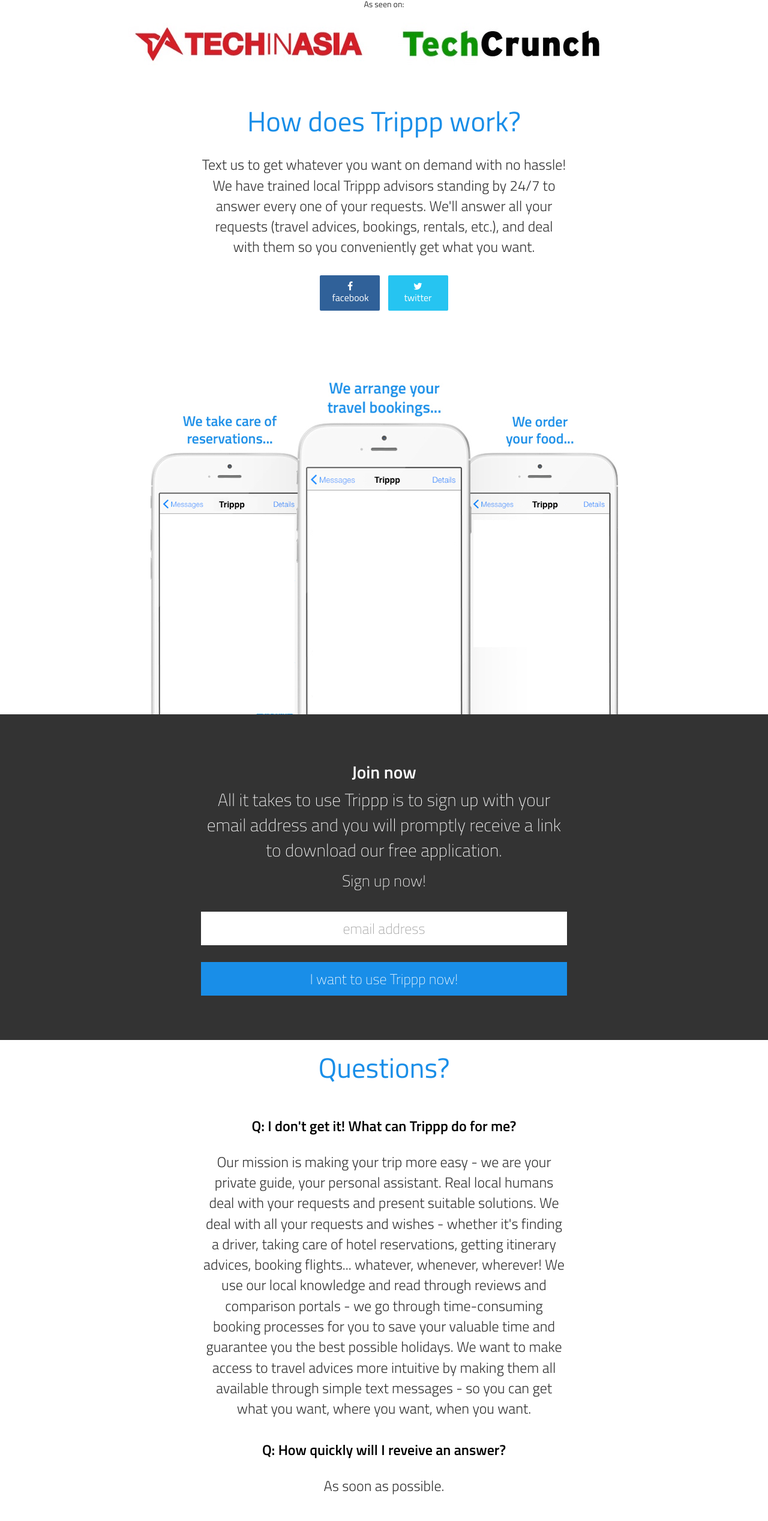
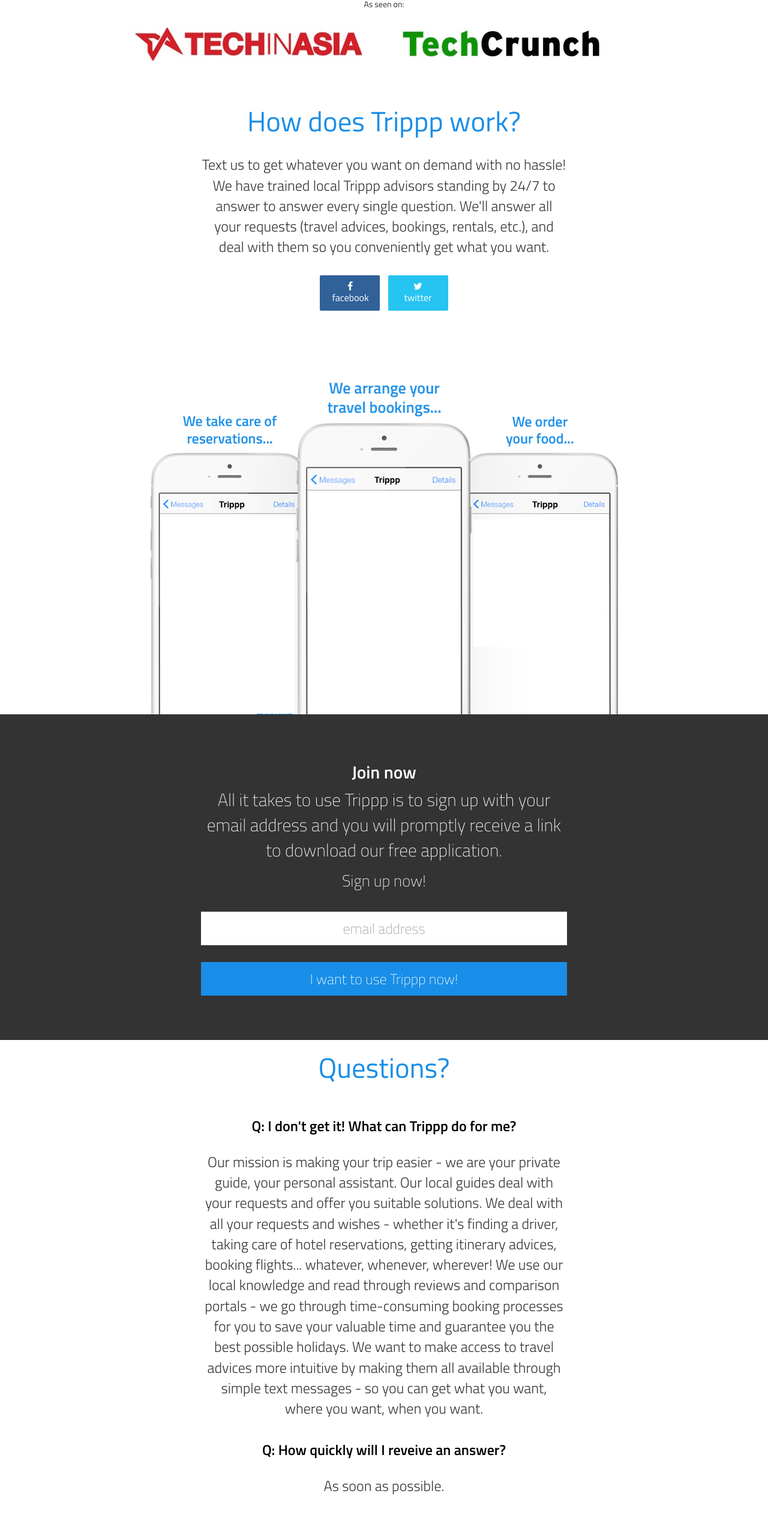
Before and after one commit to pierrecuquemelle/Iceme-github-pages, a plain HTML site: page index.html in a window 1280 px wide. Shown: the part 843-3379 px from the top of the page at 60% size. Drawn offline with nearby package versions, Linux system fonts and the light colour scheme; a script that the page names is missing.

Commit message:
Trippp text adjustment

```diff
--- a/index.html
+++ b/index.html
@@ -58,7 +58,7 @@
 
 			<div class="col-md-6 col-md-offset-3" style="text-align: center">
 			<h2>How does Trippp work?</h2>
-			<p>Text us to get whatever you want on demand with no hassle! We have trained local Trippp advisors standing by 24/7 to answer every one of your requests. We'll answer all your requests (travel advices, bookings, rentals, etc.), and deal with them so you conveniently get what you want.</p><br>
+			<p>Text us to get whatever you want on demand with no hassle! We have trained local Trippp advisors standing by 24/7 to answer to answer every single question. We'll answer all your requests (travel advices, bookings, rentals, etc.), and deal with them so you conveniently get what you want.</p><br>
 			</div>
 		</div>
 
@@ -115,7 +115,7 @@
 
 	<div class="col-md-6 col-md-offset-3 col-xs-12">
 	<p class="question">Q: I don't get it! What can Trippp do for me?</p>
-	<p>Our mission is making your trip more easy - we are your private guide, your personal assistant. Real local humans deal with your requests and present suitable solutions. We deal with all your requests and wishes - whether it's finding a driver, taking care of hotel reservations, getting itinerary advices, booking flights... whatever, whenever, wherever! We use our local knowledge and read through reviews and comparison portals - we go through time-consuming booking processes for you to save your valuable time and guarantee you the best possible holidays. We want to make access to travel advices more intuitive by making them all available through simple text messages - so you can get what you want, where you want, when you want.</p>
+	<p>Our mission is making your trip easier - we are your private guide, your personal assistant. Our local guides deal with your requests and offer you suitable solutions. We deal with all your requests and wishes - whether it's finding a driver, taking care of hotel reservations, getting itinerary advices, booking flights... whatever, whenever, wherever! We use our local knowledge and read through reviews and comparison portals - we go through time-consuming booking processes for you to save your valuable time and guarantee you the best possible holidays. We want to make access to travel advices more intuitive by making them all available through simple text messages - so you can get what you want, where you want, when you want.</p>
 	</div>
 
  	<div class="col-md-6 col-md-offset-3 col-xs-12">
```
